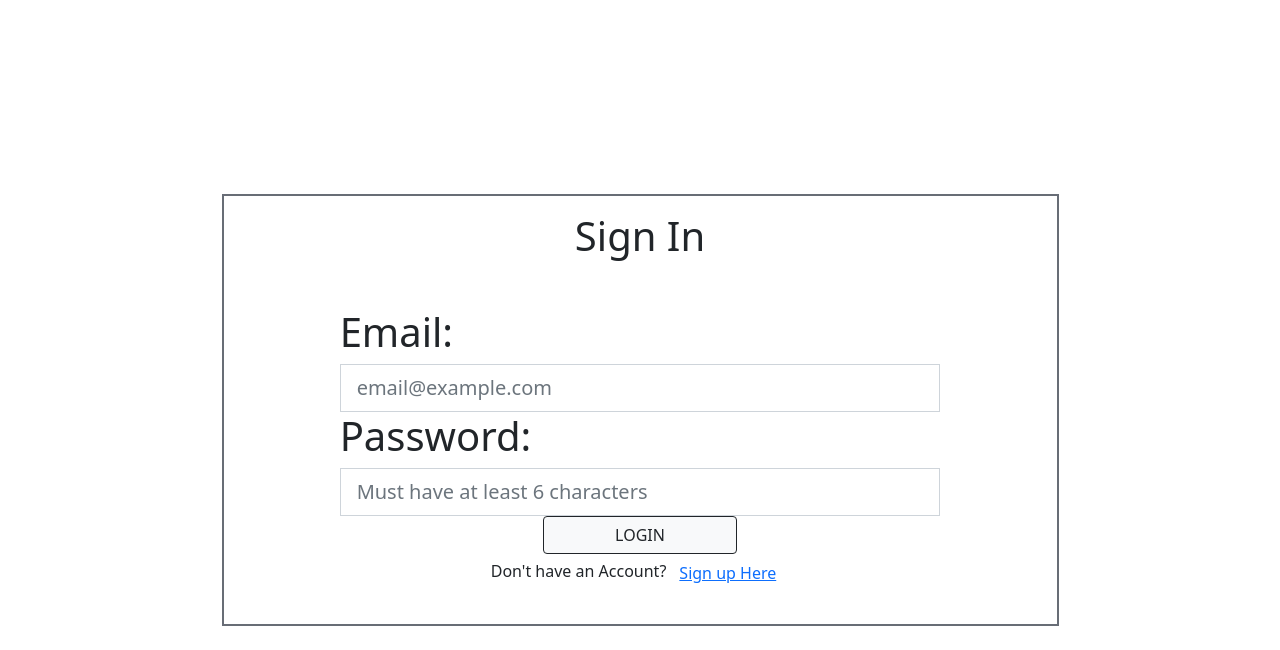
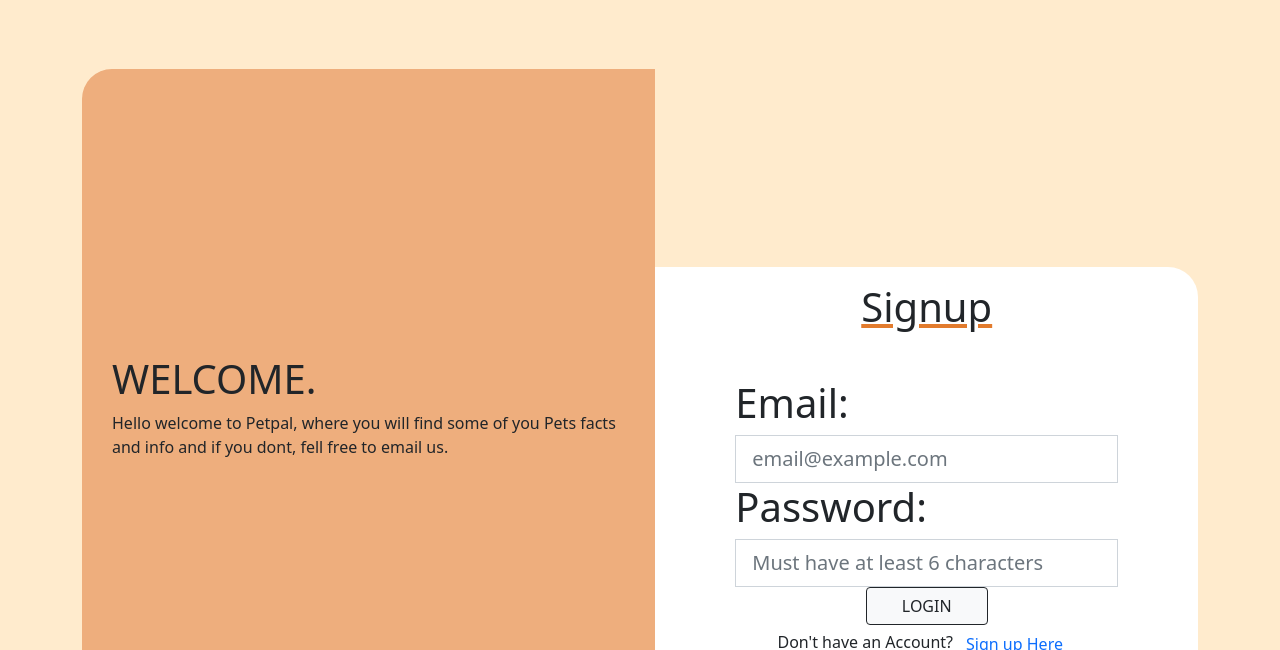
Before and after one commit to TheKirbs1/Pet_Care_App, a React app: page /login in a window 1280 px wide. Shown: the part 150-800 px from the top of the page. Built offline with nearby package versions, Linux system fonts and the light colour scheme; no server answers.

Commit message:
sytling changes

```diff
--- a/src/front/js/pages/login.js
+++ b/src/front/js/pages/login.js
@@ -1,5 +1,6 @@
 import React, { useState } from "react";
 import { useNavigate } from 'react-router-dom';
+import "../../styles/login.css";
 
 export const Login = () => {
     const navigate = useNavigate();
@@ -59,10 +60,21 @@ export const Login = () => {
     };
 
     return (
-        <>
-            <div className="container d-flex justify-content-center align-items-center vh-100">
-                <div className="border border-2 p-3 w-75 w-md-40 w-lg-20 mt-5">
-                    <h1 className="container d-flex justify-content-center">Sign In</h1>
+        <div className="fulldisplay">
+
+
+            <div className="container d-flex justify-content-center align-items-center">
+                <div className="welcome vstack justify-content-middle">
+                    <div className="welcometext">
+                    <h1 >WELCOME.</h1>
+                    <p>
+                        Hello welcome to Petpal, where you will find some of you Pets facts and info and if you dont, fell free to email us.
+                    </p>
+                    </div>
+                </div>
+
+                <div className="loginDiv  p-3 w-75 w-md-40 w-lg-20 ">
+                    <h1 className=" signupTitle container d-flex justify-content-center">Signup</h1>
 
                     <div className="d-flex flex-column justify-content-center align-items-center vstack mt-5">
                         <div className="w-75">
@@ -103,6 +115,6 @@ export const Login = () => {
                     </div>
                 </div>
             </div>
-        </>
+        </div>
     );
 };
--- /dev/null
+++ b/src/front/styles/login.css
@@ -0,0 +1,33 @@
+.fulldisplay{
+   background-color: blanchedalmond;
+   padding-bottom: 200px;
+}
+.h1,.signupTitle{
+    text-decoration: underline;
+    text-decoration-color:   rgba(220, 95, 0, 0.822);
+
+
+}
+.welcome{
+    margin-top: 82.5px;
+    border-top-left-radius: 30px;
+    border-bottom-left-radius: 30px;
+    background-color:  rgb(238, 174, 125);;
+    padding-bottom: 500px;
+
+
+}
+
+.welcometext{
+    margin-top: 50%;
+    margin-right: 30px;
+    margin-left: 30px;
+}
+
+.loginDiv{
+    border-top-right-radius: 30px;
+    border-bottom-right-radius: 30px;
+    background-color: white;
+
+
+}
--- a/src/front/styles/signup.css
+++ b/src/front/styles/signup.css
@@ -28,6 +28,7 @@
 .signup-btn:hover{
     background-color: rgba(220, 95, 0, 0.822);
     box-shadow: 0 0 10px 10px rgb(72, 169, 166)
+
 }
 
 .pup-div{
```
